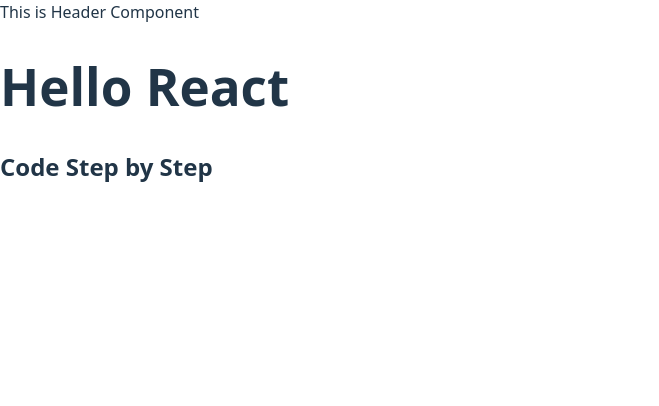
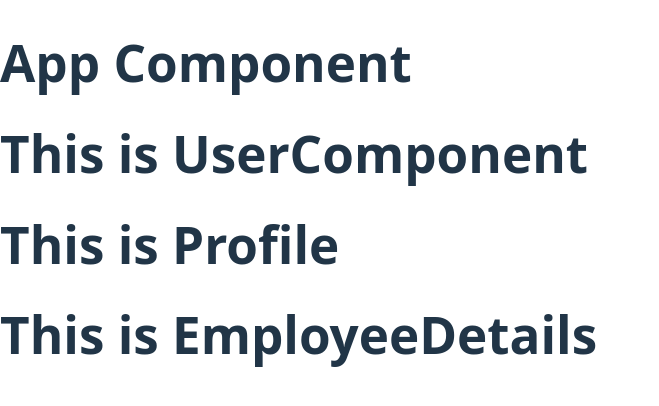
Before and after one commit to jimishgenai/React_Training_Hindi, a React (Vite) app in the folder react-blog/: page / in a window 1280 px wide. Shown: the top 406 px of the page, without its empty margins (0-659 px from the left). Built offline with nearby package versions, Linux system fonts and the light colour scheme.

Commit message:
added changes

```diff
--- a/react-blog/src/App.jsx
+++ b/react-blog/src/App.jsx
@@ -1,12 +1,14 @@
-import Header from './Header.jsx';
+import React from "react";
+import {UserComponent, Profile, EmployeeDetails} from "./components/UserComponent";
 
 function App(){
+  // alert(sum())
   return(
-
     <div>
-      <Header />
-      <h1>Hello React</h1>
-      <h2>Code Step by Step</h2>
+      <h1>App Component</h1>
+      <UserComponent />
+      <Profile />
+      <EmployeeDetails />
     </div>
   )
 }
--- a/react-blog/src/Header.jsx
+++ /dev/null
@@ -1,9 +0,0 @@
-function Header(){
-    return(
-        <header>
-            This is Header Component
-        </header>
-    )
-}
-
-export default Header;
--- /dev/null
+++ b/react-blog/src/components/UserComponent.jsx
@@ -0,0 +1,21 @@
+export const UserComponent = () => {
+    return(
+        <div>
+            <h1>This is UserComponent</h1>
+        </div>
+    )
+}
+export const Profile = () => {
+    return(
+        <div>
+            <h1>This is Profile</h1>
+        </div>
+    )
+}
+export const EmployeeDetails = () => {
+    return(
+        <div>
+            <h1>This is EmployeeDetails</h1>
+        </div>
+    )
+}
```
